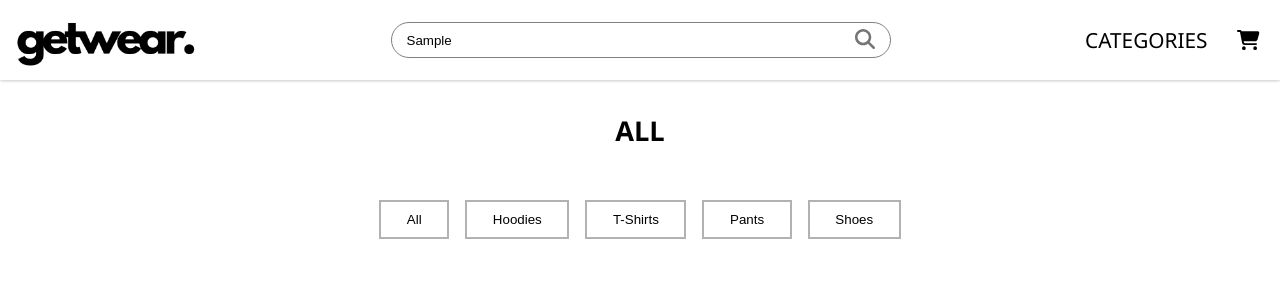
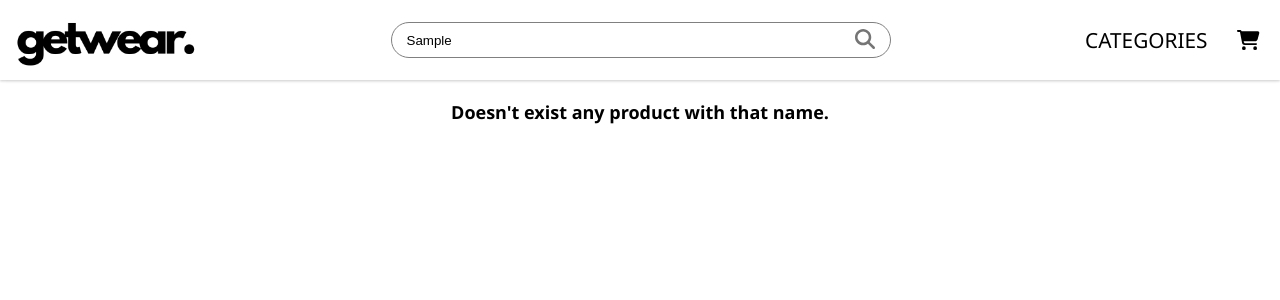
Before and after one commit to luca1777/simple-ecommerce, a React (Create React App) app: page /categories in a window 1280 px wide. Both pictures are taken after typing "Sample" into the empty fields and a click on the button 864 px from the left and 40 px from the top of the page. Shown: the top 300 px of the page. Built offline with nearby package versions, Linux system fonts and the light colour scheme.

Commit message:
added search functionality to categories

```diff
--- a/src/App.js
+++ b/src/App.js
@@ -42,7 +42,7 @@ function App() {
           <Routes>
             <Route path="/" element={<Shop searchProduct={searchProduct} />} />
             <Route path="/cart" element={<Cart />} />
-            <Route path="/categories" element={<Categories />}>
+            <Route path="/categories" element={<Categories searchProduct={searchProduct} />}>
               <Route path='all' element={<All />}></Route>
               <Route path='hoodies' element={<Hoodies />}></Route>
               <Route path='t-shirts' element={<Tshirts />}></Route>
--- a/src/pages/categories/categories.jsx
+++ b/src/pages/categories/categories.jsx
@@ -2,12 +2,30 @@ import React from 'react'
 import { CategoriesSection } from '../../components/categories-section';
 import "./categories.css";
 import { Outlet } from 'react-router-dom';
+import { PRODUCTS } from '../../products';
+import Product from '../shop/product';
 
-export const Categories = () => {
+export const Categories = ({searchProduct}) => {
+  const filteredProducts = PRODUCTS.filter(val => val.productName.toLowerCase().includes(searchProduct.toLowerCase()));
+
   return (
     <>
-    <CategoriesSection />
-    <Outlet />
+      {searchProduct ? (
+        <div className="search-products">
+          {filteredProducts.length > 0 ? (
+            filteredProducts.map((product) => (
+              <Product key={product.id} data={product} />
+            ))
+          ) : (
+            <p>Doesn't exist any product with that name.</p>
+          )}
+        </div>
+      ) : (
+        <>
+          <CategoriesSection />
+          <Outlet />
+        </>
+      )}
     </>
-  )
+  );
 }
```
